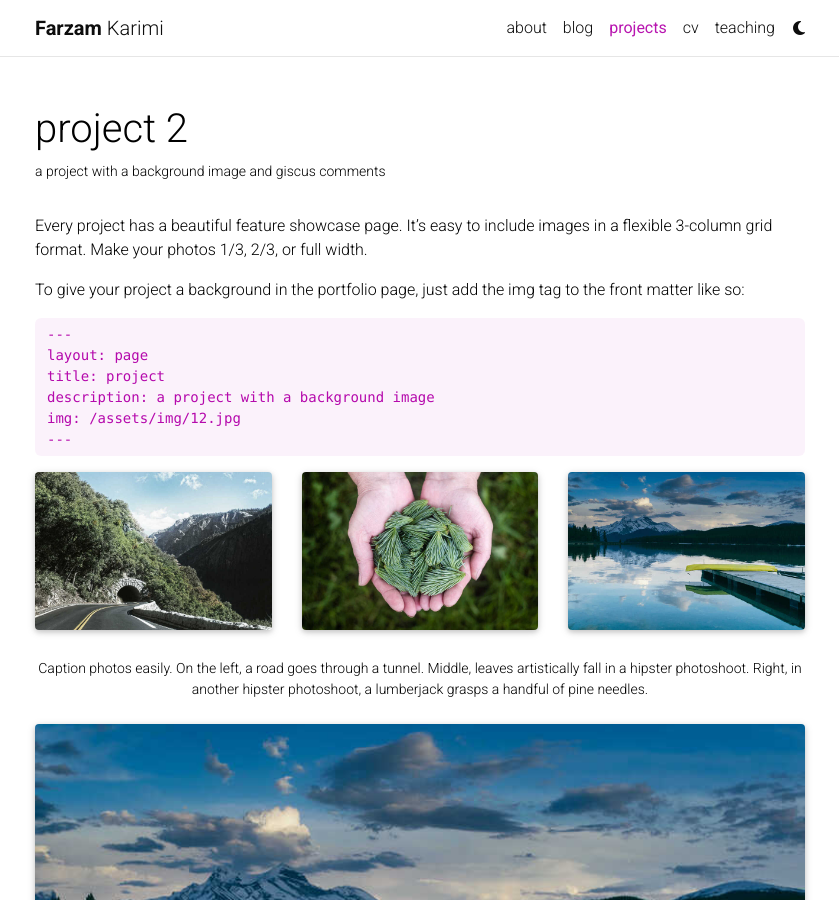
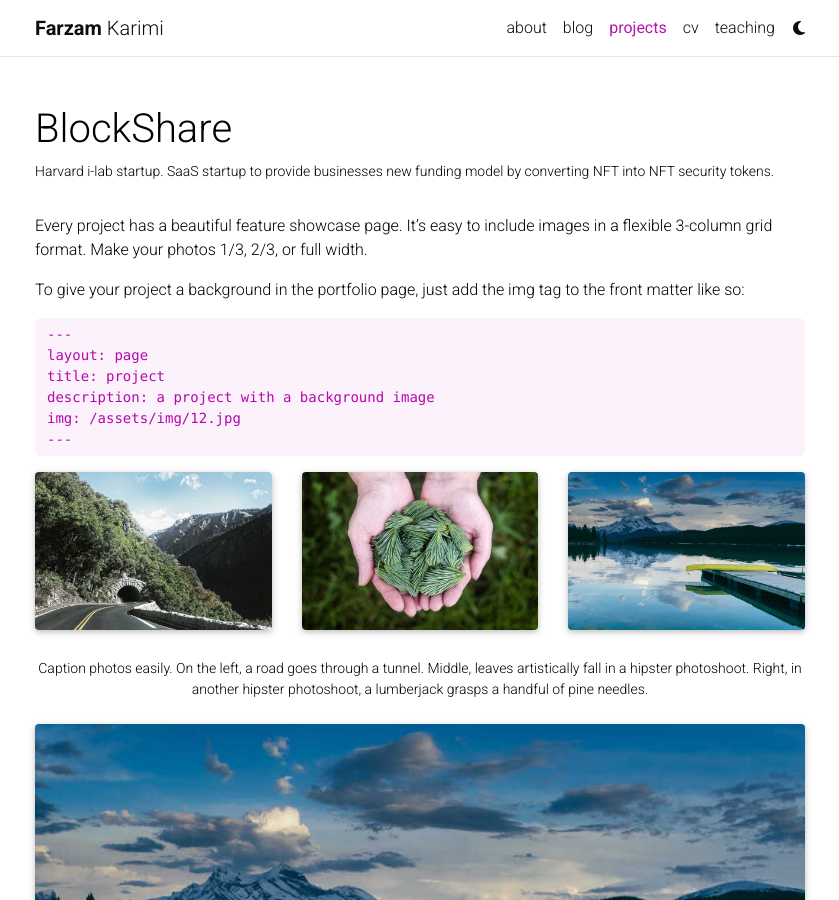
Before and after one commit to karimifarzam/karimifarzam.github.io, a Jekyll site: the page built from _projects/2_project.md, in a window 1280 px wide and 900 px high. Shown: the whole window, without its empty margins (220-1059 px from the left). Built offline with Jekyll 4.4.1, drawn with Linux system fonts in a browser that asks for light colours; full-size pictures stand in for the smaller copies a plugin makes; comment, search, counter and statistics services are not loaded; a style sheet for code colours, icons or effects is not loaded.

Commit message:
Update 2_project.md

```diff
--- a/_projects/2_project.md
+++ b/_projects/2_project.md
@@ -1,7 +1,7 @@
 ---
 layout: page
-title: project 2
-description: a project with a background image and giscus comments
+title: BlockShare
+description: Harvard i-lab startup. SaaS startup to provide businesses new funding model by converting NFT into NFT security tokens.
 img: assets/img/3.jpg
 importance: 2
 category: work
```
